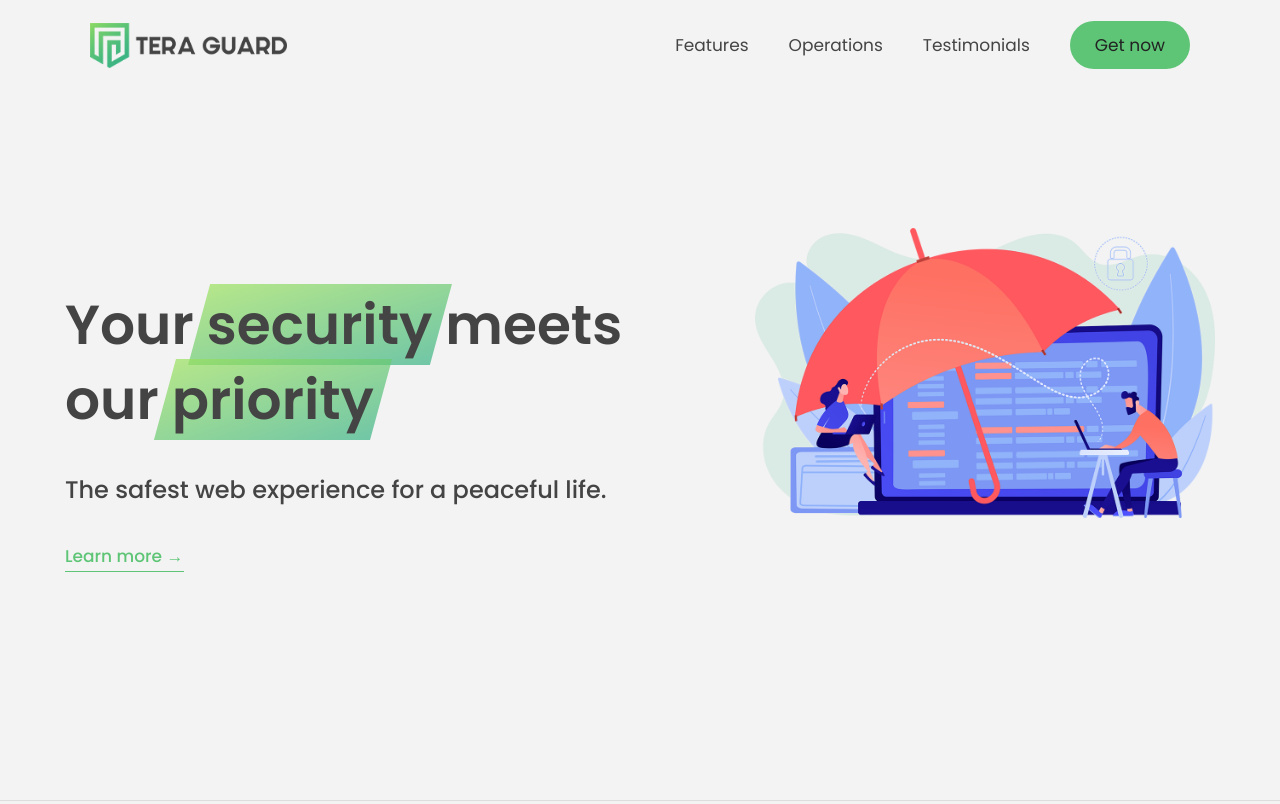
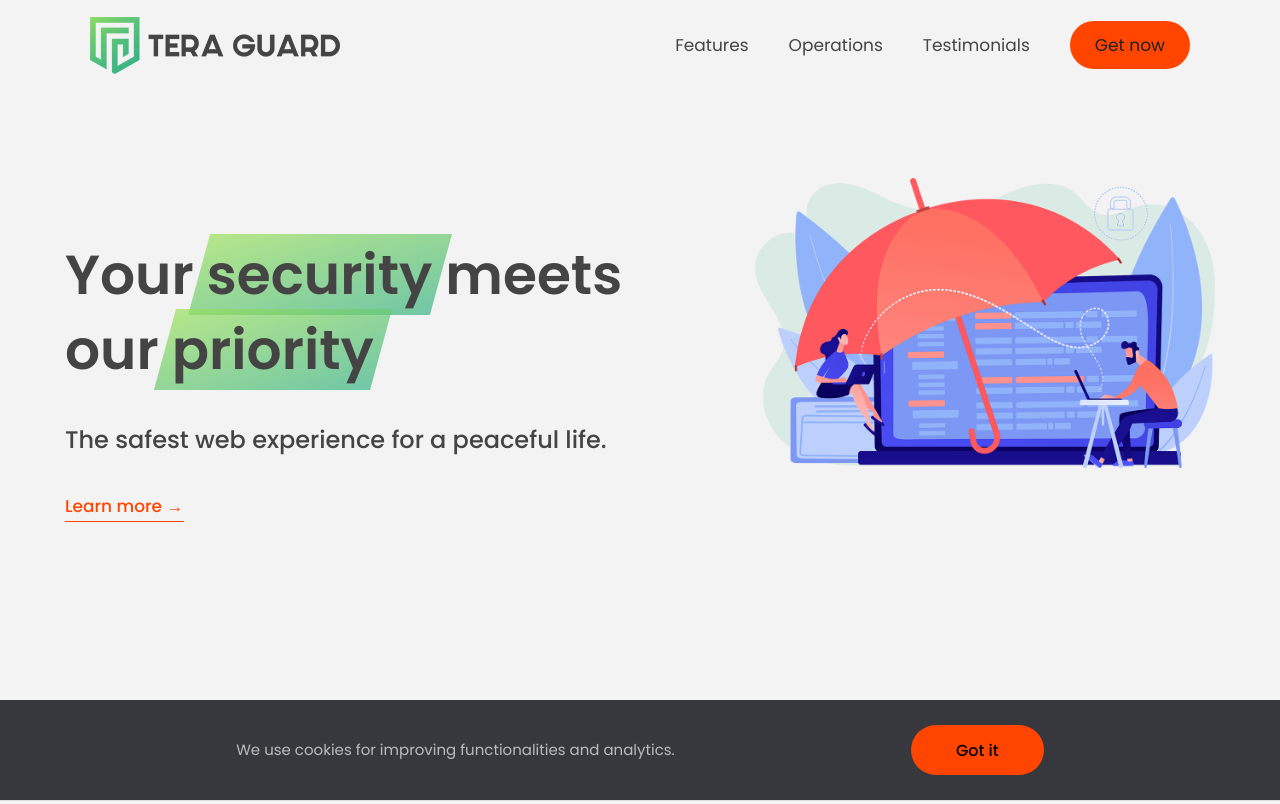
Before and after one commit to shohan-pherones/tera-guard, a plain HTML site: page index.html in a window 1280 px wide. Shown: the top 804 px of the page. Drawn offline with Linux system fonts and the light colour scheme.

Commit message:
modal added

```diff
--- a/script.js
+++ b/script.js
@@ -30,3 +30,107 @@ document.addEventListener("keydown", function (e) {
     closeModal();
   }
 });
+
+/////////////////////////////////////////////////////////////
+/////////////////////////////////////////////////////////////
+
+// Selecting elements
+console.log(document.documentElement);
+console.log(document.head);
+console.log(document.body);
+
+const header = document.querySelector(".header");
+const allSections = document.querySelectorAll(".section");
+console.log(allSections);
+
+document.getElementById("section--1");
+const allButtons = document.getElementsByTagName("button");
+console.log(allButtons);
+
+console.log(document.getElementsByClassName("btn"));
+
+// Creating and inserting elements
+// .insertAdjacentHTML
+
+const message = document.createElement("div");
+message.classList.add("cookie-message");
+// message.textContent = "We use cookies for improve functionality.";
+message.innerHTML =
+  'We use cookies for improving functionalities and analytics. <button class="btn btn--close-cookie">Got it</button>';
+// header.prepend(message); // Add into the first child
+header.append(message); // Add into the last child, exists only one place
+// header.append(message.cloneNode(true));
+// header.before(message);
+// header.after(message);
+
+// Delete elements
+document.querySelector(".btn--close-cookie").addEventListener("click", () => {
+  message.remove();
+  // message.parentElement.removeChild(message);
+});
+
+// Styles
+message.style.backgroundColor = "#37383d";
+message.style.width = "100vw";
+
+console.log(message.style.color);
+console.log(message.style.backgroundColor);
+console.log(getComputedStyle(message).color);
+console.log(getComputedStyle(message).height);
+
+message.style.height =
+  Number.parseInt(getComputedStyle(message).height) + 50 + "px";
+
+document.documentElement.style.setProperty("--color-primary", "orangered");
+
+// Attributes
+const logo = document.querySelector(".nav__logo");
+console.log(logo.alt);
+console.log(logo.className);
+console.log(logo.getAttribute("alt"));
+logo.alt = "Beautiful logo";
+logo.setAttribute("company", "Tera Guard");
+console.log(logo.src); // absolute
+console.log(logo.getAttribute("src")); // relative
+
+// Data attribute
+console.log(logo.dataset.versionNumber);
+
+// Classes
+logo.classList.add("c");
+logo.classList.remove("c");
+logo.classList.toggle("c");
+logo.classList.contains("c");
+
+// Don't use
+logo.className = "shohan";
+
+const btnScrollTo = document.querySelector(".btn--scroll-to");
+const section1 = document.querySelector("#section--1");
+
+btnScrollTo.addEventListener("click", (e) => {
+  const s1coords = section1.getBoundingClientRect();
+  console.log(s1coords);
+
+  console.log(e.target.getBoundingClientRect());
+  console.log("Current scroll (X/Y)", window.pageXOffset, window.pageYOffset);
+  console.log(
+    "h/w",
+    document.documentElement.clientHeight,
+    document.documentElement.clientWidth
+  );
+
+  //Scrolling
+  // window.scrollTo(
+  //   s1coords.left + window.pageXOffset,
+  //   s1coords.top + window.pageYOffset
+  // );
+
+  // window.scrollTo({
+  //   left: s1coords.left + window.pageXOffset,
+  //   top: s1coords.top + window.pageYOffset,
+  //   behavior: "smooth",
+  // });
+
+  section1.scrollIntoView({ behavior: "smooth" });
+});
--- a/style.css
+++ b/style.css
@@ -29,6 +29,7 @@ body {
   color: #444;
   line-height: 1.9;
   background-color: #f3f3f3;
+  overflow-x: hidden;
 }
 
 .section {
@@ -620,7 +621,7 @@ h4 {
   opacity: 0;
 }
 
-/* .cookie-message {
+.cookie-message {
   display: flex;
   align-items: center;
   justify-content: space-evenly;
@@ -629,4 +630,4 @@ h4 {
   color: #bbb;
   font-size: 1.5rem;
   font-weight: 400;
-} */
+}
```
